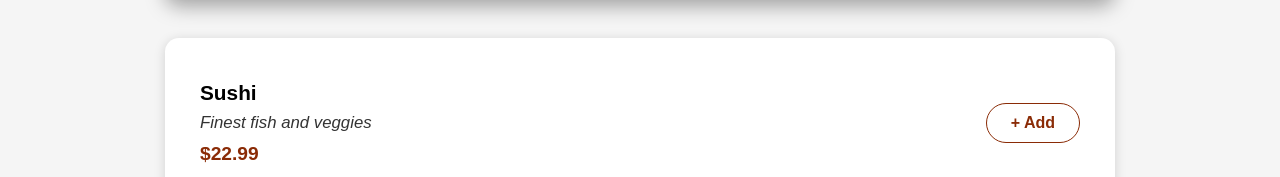
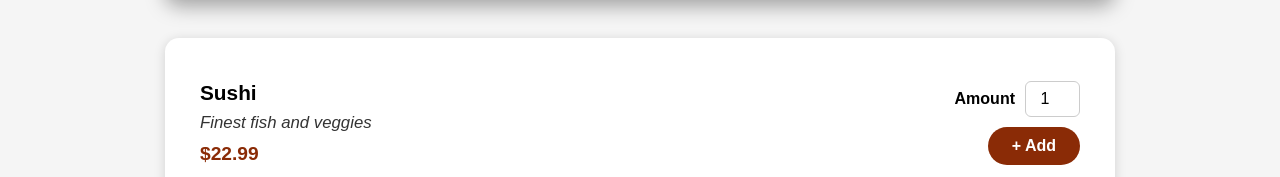
Before and after one commit to kiru1497/reactRestaurantWebsite, a React (Vite) app: page / in a window 1280 px wide. Shown: the part 623-800 px from the top of the page. Built offline with nearby package versions, Linux system fonts and the light colour scheme.

Commit message:
Fourth commit - Meal item form

```diff
--- a/src/components/Meals/AvailableMeals.css
+++ b/src/components/Meals/AvailableMeals.css
@@ -2,63 +2,3 @@
   width: 100%;
   padding-bottom: 60px;
 }
-
-.meal-item {
-  display: flex;
-  align-items: center;
-  justify-content: space-between;
-
-  padding: 18px 0;
-
-  border-bottom: 1px solid #ddd;
-}
-
-.meal-item:last-child {
-  border-bottom: none;
-}
-
-.meal-info h3 {
-  margin: 0 0 8px;
-
-  font-size: 1.3rem;
-  font-weight: 700;
-}
-
-.meal-description {
-  margin: 0 0 10px;
-
-  font-size: 1.05rem;
-  font-style: italic;
-  color: #333;
-}
-
-.meal-price {
-  margin: 0;
-
-  font-size: 1.2rem;
-  font-weight: 700;
-
-  color: #8a2b06;
-}
-
-.add-button {
-  padding: 10px 24px;
-
-  border: 1px solid #8a2b06;
-  border-radius: 20px;
-
-  background-color: white;
-  color: #8a2b06;
-
-  font-size: 1rem;
-  font-weight: 700;
-
-  cursor: pointer;
-
-  transition: all 0.2s ease;
-}
-
-.add-button:hover {
-  background-color: #8a2b06;
-  color: white;
-}
--- a/src/components/Meals/AvailableMeals.jsx
+++ b/src/components/Meals/AvailableMeals.jsx
@@ -1,4 +1,5 @@
 import Card from "../UI/Card";
+import MealItem from "./MealItem";
 import "./AvailableMeals.css";
 
 const dummyMeals = [
@@ -45,17 +46,13 @@ function AvailableMeals() {
     <section className="available-meals">
       <Card>
         {dummyMeals.map((meal) => (
-          <div className="meal-item" key={meal.id}>
-            <div className="meal-info">
-              <h3>{meal.name}</h3>
-
-              <p className="meal-description">{meal.description}</p>
-
-              <p className="meal-price">${meal.price.toFixed(2)}</p>
-            </div>
-
-            <button className="add-button">+ Add</button>
-          </div>
+          <MealItem
+            key={meal.id}
+            id={meal.id}
+            name={meal.name}
+            description={meal.description}
+            price={meal.price}
+          />
         ))}
       </Card>
     </section>
--- /dev/null
+++ b/src/components/Meals/MealItem.css
@@ -0,0 +1,41 @@
+.meal-item {
+  display: flex;
+  align-items: center;
+  justify-content: space-between;
+
+  padding: 18px 0;
+
+  border-bottom: 1px solid #ddd;
+}
+
+.meal-item:last-child {
+  border-bottom: none;
+}
+
+.meal-info {
+  flex: 1;
+}
+
+.meal-info h3 {
+  margin: 0 0 8px;
+
+  font-size: 1.3rem;
+  font-weight: 700;
+}
+
+.meal-description {
+  margin: 0 0 10px;
+
+  font-size: 1.05rem;
+  font-style: italic;
+  color: #333;
+}
+
+.meal-price {
+  margin: 0;
+
+  font-size: 1.2rem;
+  font-weight: 700;
+
+  color: #8a2b06;
+}
--- /dev/null
+++ b/src/components/Meals/MealItem.jsx
@@ -0,0 +1,24 @@
+import MealItemForm from "./MealItemForm";
+import "./MealItem.css";
+
+function MealItem(props) {
+  const addToCartHandler = (amount) => {
+    console.log(`Added ${amount} x ${props.name} to the cart`);
+  };
+
+  return (
+    <div className="meal-item">
+      <div className="meal-info">
+        <h3>{props.name}</h3>
+
+        <p className="meal-description">{props.description}</p>
+
+        <p className="meal-price">${props.price.toFixed(2)}</p>
+      </div>
+
+      <MealItemForm id={props.id} onAddToCart={addToCartHandler} />
+    </div>
+  );
+}
+
+export default MealItem;
--- /dev/null
+++ b/src/components/Meals/MealItemForm.css
@@ -0,0 +1,41 @@
+.meal-item-form {
+  display: flex;
+  flex-direction: column;
+  align-items: flex-end;
+
+  gap: 10px;
+
+  min-width: 150px;
+}
+
+.added-amount {
+  margin: 0;
+
+  font-size: 0.95rem;
+  color: #555;
+}
+
+.added-amount strong {
+  color: #8a2b06;
+}
+
+.add-button {
+  padding: 10px 24px;
+
+  border: none;
+  border-radius: 20px;
+
+  background-color: #8a2b06;
+  color: white;
+
+  font-size: 1rem;
+  font-weight: 700;
+
+  cursor: pointer;
+
+  transition: background-color 0.2s ease;
+}
+
+.add-button:hover {
+  background-color: #6d2105;
+}
--- /dev/null
+++ b/src/components/Meals/MealItemForm.jsx
@@ -0,0 +1,57 @@
+import { useState } from "react";
+import Input from "../UI/Input";
+import "./MealItemForm.css";
+
+function MealItemForm(props) {
+  const [amount, setAmount] = useState(1);
+  const [addedAmount, setAddedAmount] = useState(0);
+
+  const amountChangeHandler = (event) => {
+    setAmount(event.target.value);
+  };
+
+  const submitHandler = (event) => {
+    event.preventDefault();
+
+    const enteredAmount = Number(amount);
+
+    if (enteredAmount < 1 || enteredAmount > 5) {
+      return;
+    }
+
+    setAddedAmount((previousAmount) => {
+      return previousAmount + enteredAmount;
+    });
+
+    if (props.onAddToCart) {
+      props.onAddToCart(enteredAmount);
+    }
+  };
+
+  return (
+    <form className="meal-item-form" onSubmit={submitHandler}>
+      <Input
+        id={`amount-${props.id}`}
+        label="Amount"
+        type="number"
+        min="1"
+        max="5"
+        step="1"
+        value={amount}
+        onChange={amountChangeHandler}
+      />
+
+      {addedAmount > 0 && (
+        <p className="added-amount">
+          Added: <strong>{addedAmount}</strong>
+        </p>
+      )}
+
+      <button type="submit" className="add-button">
+        + Add
+      </button>
+    </form>
+  );
+}
+
+export default MealItemForm;
--- /dev/null
+++ b/src/components/UI/Input.css
@@ -0,0 +1,21 @@
+.input-container {
+  display: flex;
+  align-items: center;
+  gap: 10px;
+}
+
+.input-container label {
+  font-weight: 700;
+  font-size: 1rem;
+}
+
+.input-container input {
+  width: 55px;
+  padding: 8px;
+
+  border: 1px solid #ccc;
+  border-radius: 6px;
+
+  font-size: 1rem;
+  text-align: center;
+}
--- /dev/null
+++ b/src/components/UI/Input.jsx
@@ -0,0 +1,21 @@
+import "./Input.css";
+
+function Input(props) {
+  return (
+    <div className="input-container">
+      <label htmlFor={props.id}>{props.label}</label>
+
+      <input
+        id={props.id}
+        type={props.type || "text"}
+        min={props.min}
+        max={props.max}
+        step={props.step}
+        value={props.value}
+        onChange={props.onChange}
+      />
+    </div>
+  );
+}
+
+export default Input;
```
